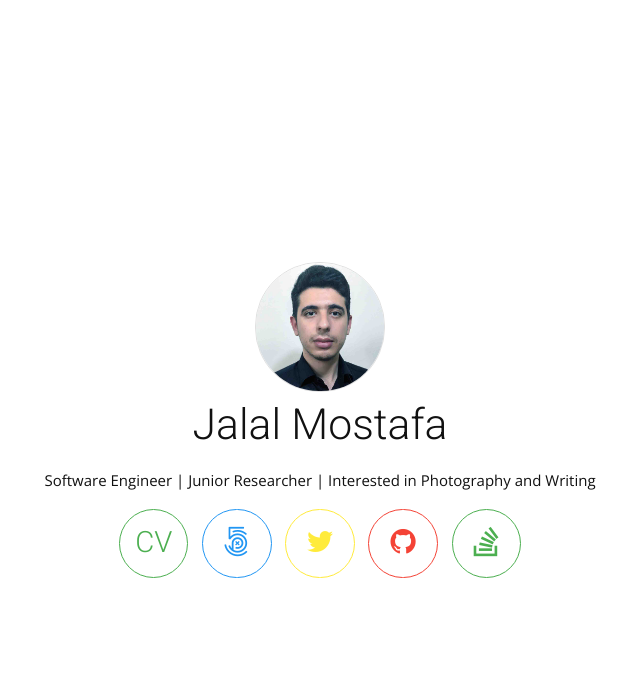
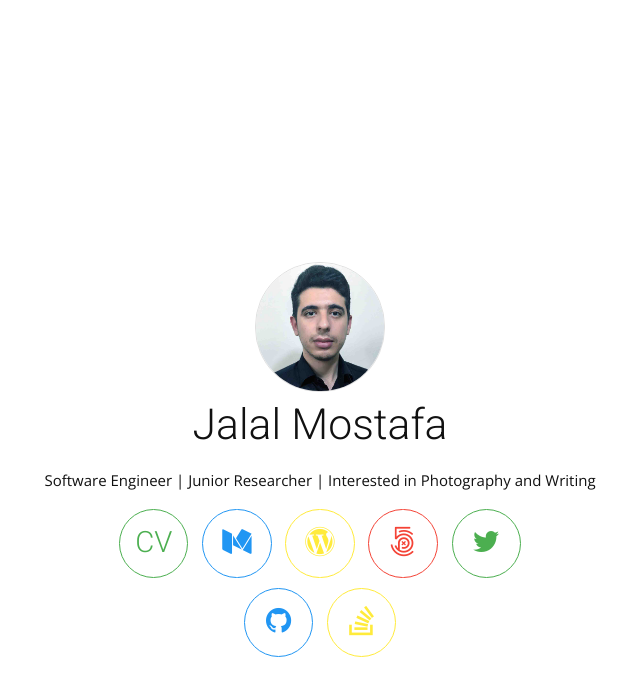
Before and after one commit to jalalmostafa/jalalmostafa.github.io, a Jekyll site: the page built from index.html, in a window 1280 px wide. Shown: the top 696 px of the page, without its empty margins (320-960 px from the left). Built offline with Jekyll 4.4.1, drawn with Linux system fonts in a browser that asks for light colours.

Commit message:
add blogs

```diff
--- a/index.html
+++ b/index.html
@@ -14,14 +14,20 @@ layout: home
       <a title="CV" href="http://bit.ly/jalal-mostafa-cv" class="rounded multi-color">
         <span class="resume">CV</span>
       </a>
+      <a title="Blog EN" href="https://medium.com/@jalalmostafa" class="rounded multi-color">
+        <span class="fa fa-medium"></span>
+      </a>
+      <a title="Blog AR" href="http://jalalmostafa.home.blog" class="rounded multi-color">
+        <span class="fa fa-wordpress"></span>
+      </a>
       {% if site.fivepixel_username %}
       <a title="500px" href="https://500px.com/{{ site.fivepixel_username }}" class="rounded multi-color">
-        <span  class="fa fa-500px"></span>
+        <span class="fa fa-500px"></span>
       </a>
       {% endif %}
       {% if site.twitter_username %}
       <a title="Twitter" href="https://twitter.com/{{ site.twitter_username }}" class="rounded multi-color">
-        <span  class="fa fa-twitter"></span>
+        <span class="fa fa-twitter"></span>
       </a>
       {% endif %}
       {% if site.github_username %}
```
